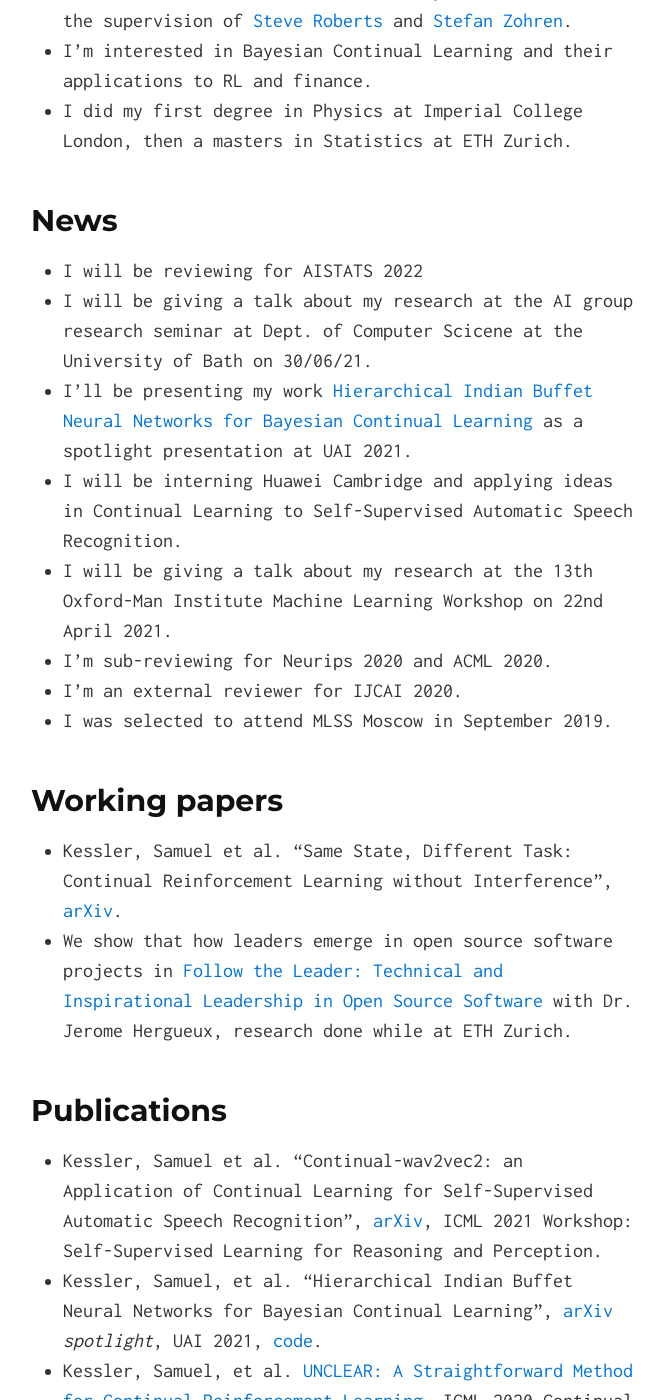
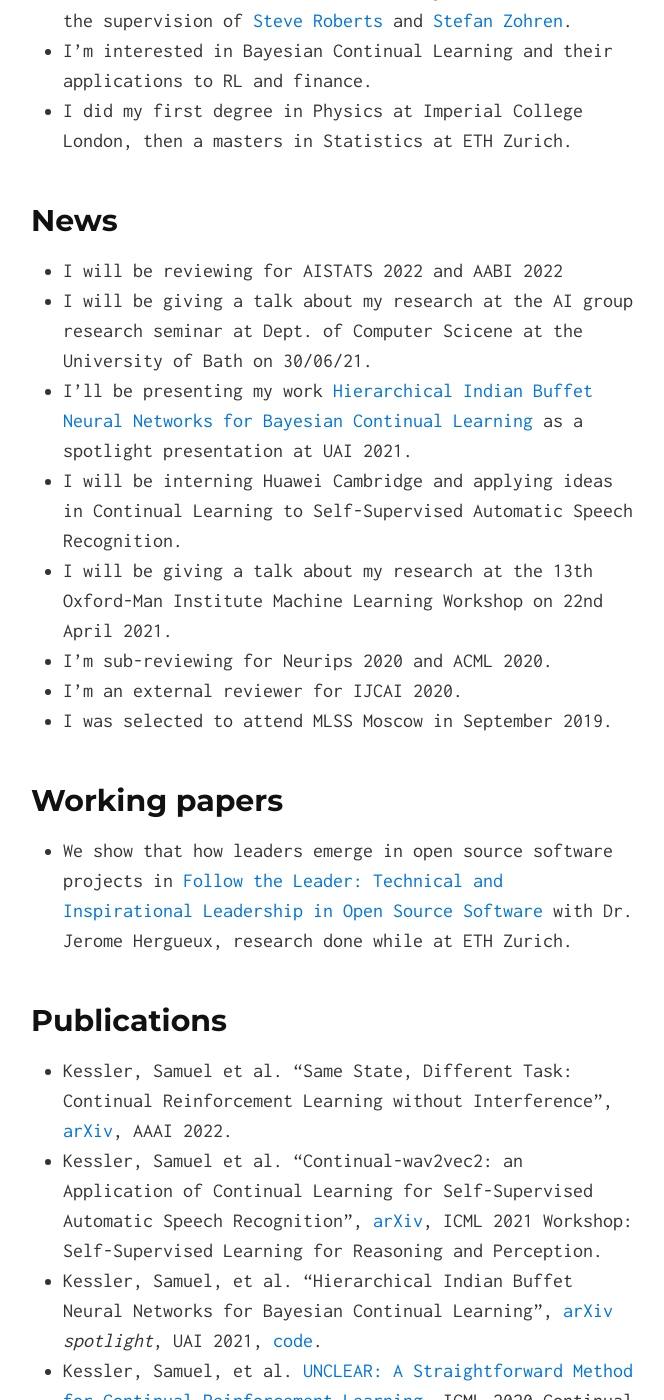
Before and after one commit to skezle/skezle.github.io, a Jekyll site: the page built from index.md, in a window 1280 px wide and 1400 px high, scrolled down 603 px. Shown: the whole window, without its empty margins (307-971 px from the left). Built offline with Jekyll 4.4.1, drawn with Linux system fonts in a browser that asks for light colours.

Commit message:
Update index.md

```diff
--- a/index.md
+++ b/index.md
@@ -14,7 +14,7 @@ applications to RL and finance.
 Statistics at ETH Zurich.
 
 ## News
-* I will be reviewing for AISTATS 2022
+* I will be reviewing for AISTATS 2022 and AABI 2022
 * I will be giving a talk about my research at the AI group research seminar at Dept. of Computer Scicene at the University of Bath on 30/06/21.
 * I'll be presenting my work [Hierarchical Indian Buffet Neural Networks for Bayesian Continual Learning](https://arxiv.org/abs/1912.02290) as a spotlight presentation at UAI 2021.
 * I will be interning Huawei Cambridge and applying ideas in Continual Learning to Self-Supervised Automatic Speech Recognition.
@@ -24,10 +24,10 @@ Statistics at ETH Zurich.
 * I was selected to attend MLSS Moscow in September 2019.
 
 ## Working papers
-* Kessler, Samuel et al. "Same State, Different Task: Continual Reinforcement Learning without Interference", [arXiv](https://arxiv.org/abs/2106.02940).
 * We show that how leaders emerge in open source software projects in [Follow the Leader: Technical and Inspirational Leadership in Open Source Software](https://www.research-collection.ethz.ch/bitstream/handle/20.500.11850/463810/1/CLE_WP_2021_01.pdf) with Dr. Jerome Hergueux, research done while at ETH Zurich.
 
 ## Publications
+* Kessler, Samuel et al. "Same State, Different Task: Continual Reinforcement Learning without Interference", [arXiv](https://arxiv.org/abs/2106.02940), AAAI 2022.
 * Kessler, Samuel et al. "Continual-wav2vec2: an Application of Continual Learning for Self-Supervised Automatic Speech Recognition", [arXiv](https://arxiv.org/abs/2107.13530), ICML 2021 Workshop: Self-Supervised Learning for Reasoning and Perception.
 * Kessler, Samuel, et al. "Hierarchical Indian Buffet Neural Networks for Bayesian Continual Learning", [arXiv](https://arxiv.org/abs/1912.02290) *spotlight*, UAI 2021, [code](https://github.com/skezle/IBP_BNN).
 * Kessler, Samuel, et al. [UNCLEAR: A Straightforward Method for Continual Reinforcement Learning](https://drive.google.com/file/d/1GMTWC0C6jMTwtqZxoyq6a-VDxkrDCIHm/view), ICML 2020 Continual Learning workshop.
```
